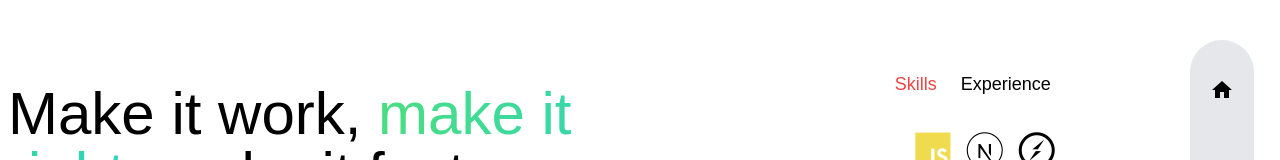
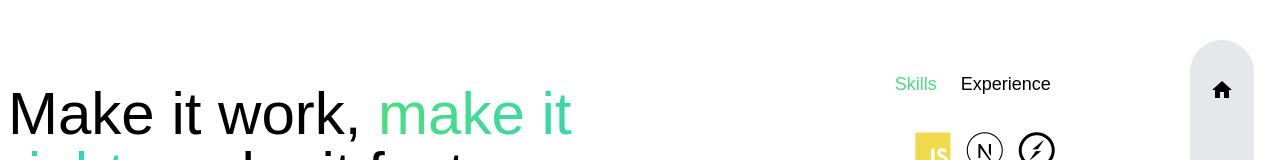
Before and after one commit to Nicolas-ggd/Portfolio, a React (Vite) app: page /about in a window 1280 px wide. Shown: the part 226-386 px from the top of the page. Built offline with nearby package versions, Linux system fonts and the light colour scheme; a web font is replaced by a local one.

Commit message:
update: change colors in light theme mode

```diff
--- a/src/components/about/About.jsx
+++ b/src/components/about/About.jsx
@@ -71,11 +71,11 @@ export const About = () => {
                       key={itemIndex}
                       onClick={() => setIndex(itemIndex)}
                       style={{
-                        borderColor: itemIndex === index ? "red" : "",
+                        borderColor: itemIndex === index ? "green" : "",
                       }}
                       className={`${
                         itemIndex === index
-                          ? "text-red-500 dark:text-red-500 after:w-[100%] after:bg-red-500 after:transition-all after:duration-300"
+                          ? "text-green-400 dark:text-green-500 after:w-[100%] after:bg-green-400 after:transition-all after:duration-300"
                           : ""
                       } dark:text-white cursor-pointer xl:text-lg relative after:w-8 after:h-[2px] after:bg-white after:absolute after:-bottom-1 after:left-0 mx-3 text-xl`}
                     >
--- a/src/components/header/Header.jsx
+++ b/src/components/header/Header.jsx
@@ -12,7 +12,7 @@ export const Header = () => {
             <li>
               <Link
                 to="/"
-                className="block text-3xl py-5 pr-4 pl-3 dark:text-white lg:hover:bg-transparent lg:border-0 lg:p-0 text-transparent bg-clip-text bg-gradient-to-r dark:hover:from-green-400 dark:hover:to-teal-400 transition duration-2"
+                className="block text-3xl py-5 pr-4 text-gray-800 pl-3 dark:text-white lg:hover:bg-transparent lg:border-0 lg:p-0 text-transparent bg-clip-text bg-gradient-to-r dark:hover:from-green-400 dark:hover:to-teal-400 transition duration-2"
               >
                 Nicolas-<span className="text-transparent bg-clip-text bg-gradient-to-r from-green-400 to-teal-400">ggd</span>
               </Link>
```
